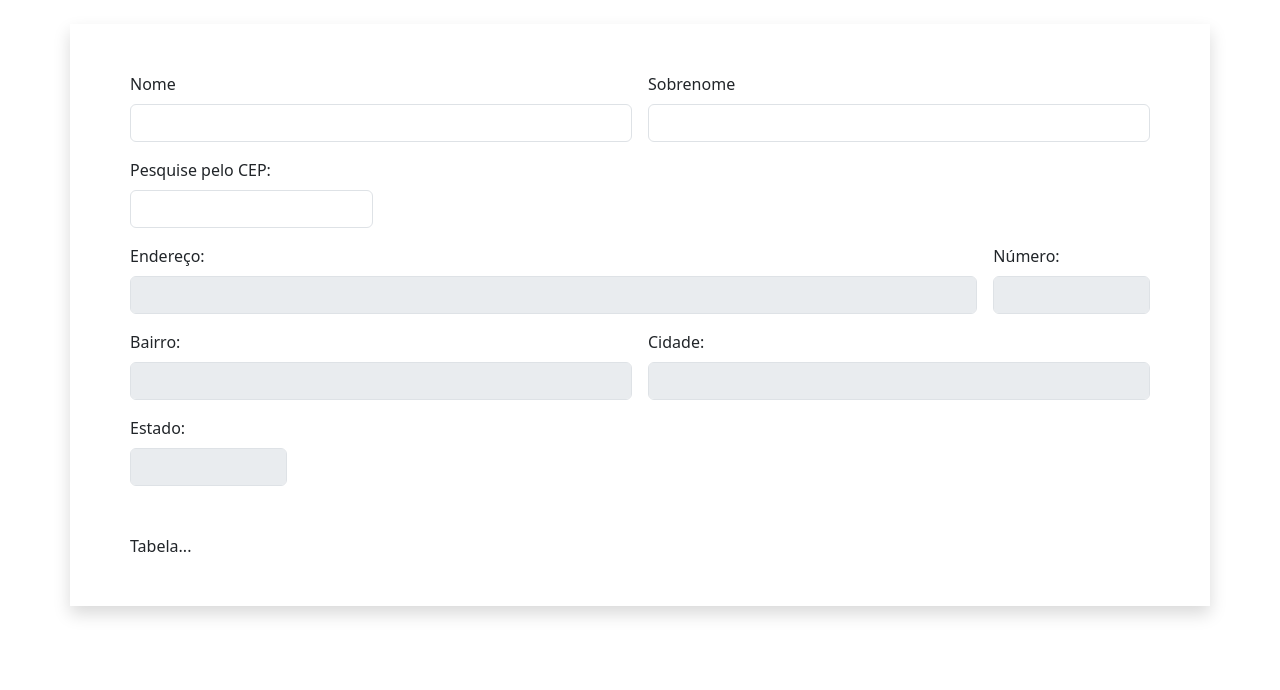
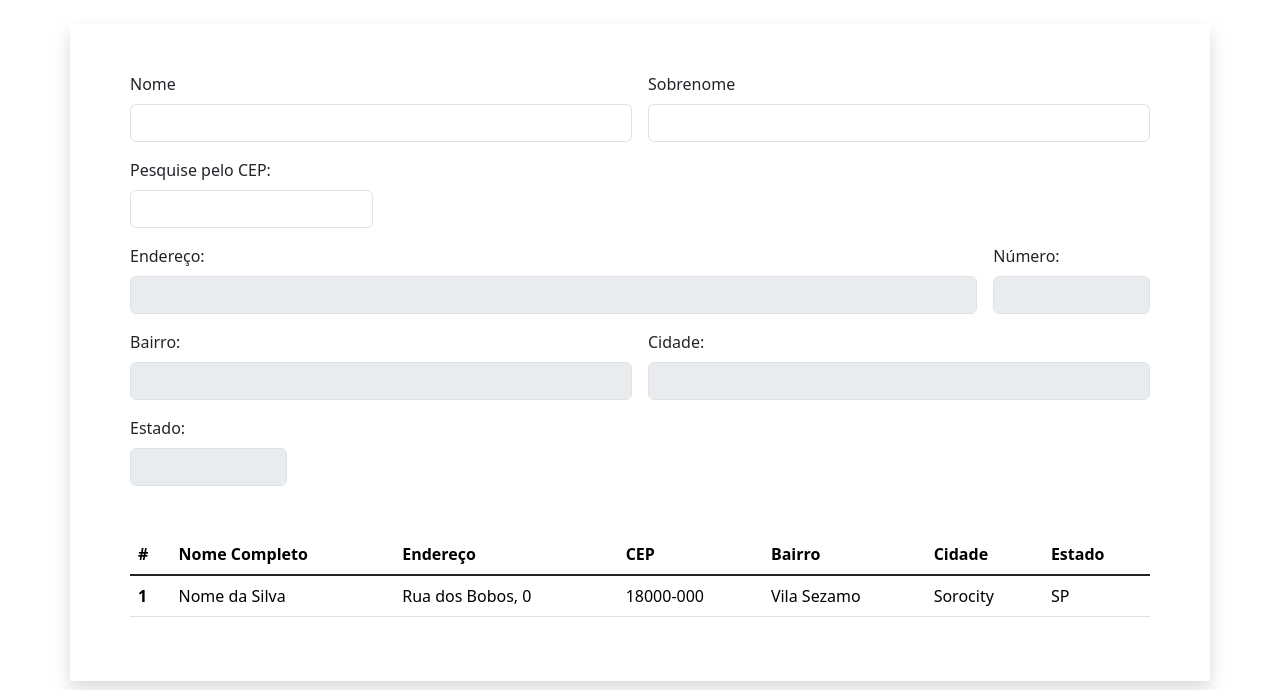
Before and after one commit to erossecundus/BootCampDevJr_m2c4-Proj_CadClientes, a plain HTML site: page docs/index.html in a window 1280 px wide. Shown: the part 110-800 px from the top of the page. Drawn offline with nearby package versions, Linux system fonts and the light colour scheme; files whose address does not match are found by name.

Commit message:
closes #3 - Tabela

```diff
--- a/docs/index.html
+++ b/docs/index.html
@@ -57,7 +57,30 @@
 
         <!--Tabela de Clientes Cadastrados-->
         <section>
-          Tabela...
+          <table class="table">
+            <thead>
+              <tr>
+                <th scope="col">#</th>
+                <th scope="col">Nome Completo</th>
+                <th scope="col">Endereço</th>
+                <th scope="col">CEP</th>
+                <th scope="col">Bairro</th>
+                <th scope="col">Cidade</th>
+                <th scope="col">Estado</th>
+              </tr>
+            </thead>
+            <tbody class="table-group-divider">
+              <tr>
+                <th scope="row">1</th>
+                <td>Nome da Silva</td>
+                <td>Rua dos Bobos, 0</td>
+                <td>18000-000</td>
+                <td>Vila Sezamo</td>
+                <td>Sorocity</td>
+                <td>SP</td>
+              </tr>
+            </tbody>
+          </table>
         </section>
       </div>
 
```
